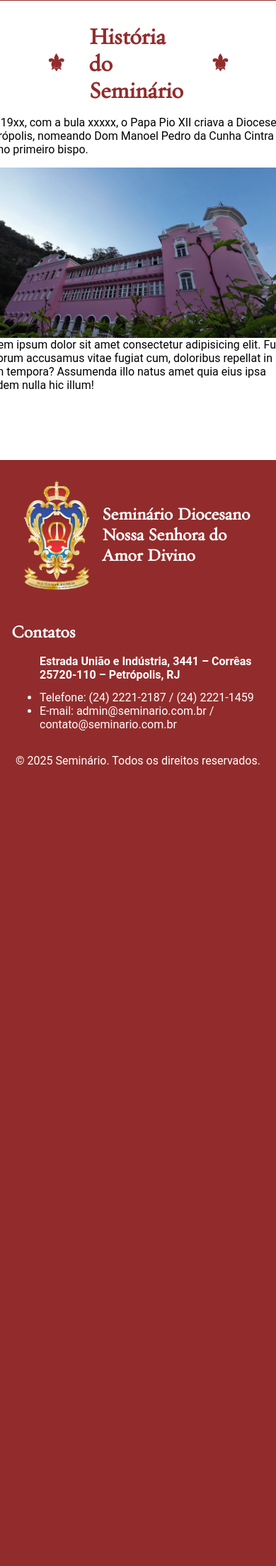
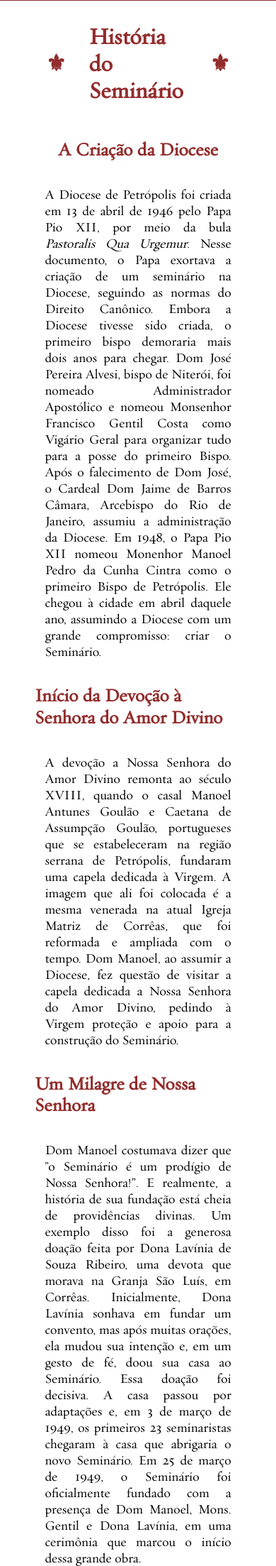
Before and after one commit to MatheusBotelho281/seminario, a PHP site: page /historia.html in a window 390 px wide; the page is wider, and only the part inside the window is pictured. Shown: the part 308-2514 px from the top of that part at 71% size. Before the commit the page ends 1385 px from the top of that part, so only its background shows below. Run offline with PHP 8.4, Linux system fonts and the light colour scheme.

Commit message:
Att na hitória
Alguns textos iniciais, sem a adição de imagens
Algumas outras modificações na estilização podem ser bem-vindas
Há um bug no menu mobile, a foto do banner some, revisar o código depois

```diff
--- a/css/styles.css
+++ b/css/styles.css
@@ -547,7 +547,28 @@ footer {
 #texto-historia img{
   height: 15em;
 }
+#texto-historia{
+  display: flex;
+  justify-content: center;
+  align-items: center;
+  flex-direction: column;
+  width: 100%;
+  margin-top: 2em;
+}
 
+#titulo-texto-historia{
+  font-size: 1.6em;
+  font-family: 'pentagram';
+  color: #922C2Cff;
+}
+
+#corpo-texto-historia{
+  font-family: 'pentagram';
+  font-size: 1.15em;
+  font-weight: 500;
+  text-align: justify;
+  width: 90%;
+}
 /* CSS HEX
 --gold-metallic: #E1BD56ff;
 --poppy: #E23135ff;
--- a/historia.html
+++ b/historia.html
@@ -288,28 +288,53 @@
           <h1>&#9884;</h1>
         </div>
         <div id="texto-historia">
-          <div>
-            <p>
-              Em 19xx, com a bula xxxxx, o Papa Pio XII criava a Diocese de
-              Petrópolis, nomeando Dom Manoel Pedro da Cunha Cintra como
-              primeiro bispo.
-            </p>
-          </div>
-          <div>
-            <img
-              style="float: left; margin: 0 1em 0 0"
-              src="./media/foto-seminario.webp"
-              alt=""
-            />
-          </div>
-          <div>
-            <p>
-              Lorem ipsum dolor sit amet consectetur adipisicing elit. Fugit
-              dolorum accusamus vitae fugiat cum, doloribus repellat in nam
-              tempora? Assumenda illo natus amet quia eius ipsa quidem nulla hic
-              illum!
-            </p>
-          </div>
+          <h1 id="titulo-texto-historia">A Criação da Diocese</h1>
+          <p id="corpo-texto-historia">
+            A Diocese de Petrópolis foi criada em 13 de abril de 1946 pelo Papa
+            Pio XII, por meio da bula
+            <span style="font-style: italic">Pastoralis Qua Urgemur</span>.
+            Nesse documento, o Papa exortava a criação de um seminário na
+            Diocese, seguindo as normas do Direito Canônico. Embora a Diocese
+            tivesse sido criada, o primeiro bispo demoraria mais dois anos para
+            chegar. Dom José Pereira Alvesi, bispo de Niterói, foi nomeado
+            Administrador Apostólico e nomeou Monsenhor Francisco Gentil Costa
+            como Vigário Geral para organizar tudo para a posse do primeiro
+            Bispo. Após o falecimento de Dom José, o Cardeal Dom Jaime de Barros
+            Câmara, Arcebispo do Rio de Janeiro, assumiu a administração da
+            Diocese. Em 1948, o Papa Pio XII nomeou Monenhor Manoel Pedro da
+            Cunha Cintra como o primeiro Bispo de Petrópolis. Ele chegou à
+            cidade em abril daquele ano, assumindo a Diocese com um grande
+            compromisso: criar o Seminário.
+          </p>
+          <h1 id="titulo-texto-historia">
+            Início da Devoção à Senhora do Amor Divino
+          </h1>
+          <p id="corpo-texto-historia">
+            A devoção a Nossa Senhora do Amor Divino remonta ao século XVIII,
+            quando o casal Manoel Antunes Goulão e Caetana de Assumpção Goulão,
+            portugueses que se estabeleceram na região serrana de Petrópolis,
+            fundaram uma capela dedicada à Virgem. A imagem que ali foi colocada
+            é a mesma venerada na atual Igreja Matriz de Corrêas, que foi
+            reformada e ampliada com o tempo. Dom Manoel, ao assumir a Diocese,
+            fez questão de visitar a capela dedicada a Nossa Senhora do Amor
+            Divino, pedindo à Virgem proteção e apoio para a construção do
+            Seminário.
+          </p>
+          <h1 id="titulo-texto-historia">Um Milagre de Nossa Senhora</h1>
+          <p id="corpo-texto-historia">
+            Dom Manoel costumava dizer que "o Seminário é um prodígio de Nossa
+            Senhora!”. E realmente, a história de sua fundação está cheia de
+            providências divinas. Um exemplo disso foi a generosa doação feita
+            por Dona Lavínia de Souza Ribeiro, uma devota que morava na Granja
+            São Luís, em Corrêas. Inicialmente, Dona Lavínia sonhava em fundar
+            um convento, mas após muitas orações, ela mudou sua intenção e, em
+            um gesto de fé, doou sua casa ao Seminário. Essa doação foi
+            decisiva. A casa passou por adaptações e, em 3 de março de 1949, os
+            primeiros 23 seminaristas chegaram à casa que abrigaria o novo
+            Seminário. Em 25 de março de 1949, o Seminário foi oficialmente
+            fundado com a presença de Dom Manoel, Mons. Gentil e Dona Lavínia,
+            em uma cerimônia que marcou o início dessa grande obra.
+          </p>
         </div>
       </div>
     </main>
```
Also changed, not shown: semidivinoamor.html (+10 -0 lines).
